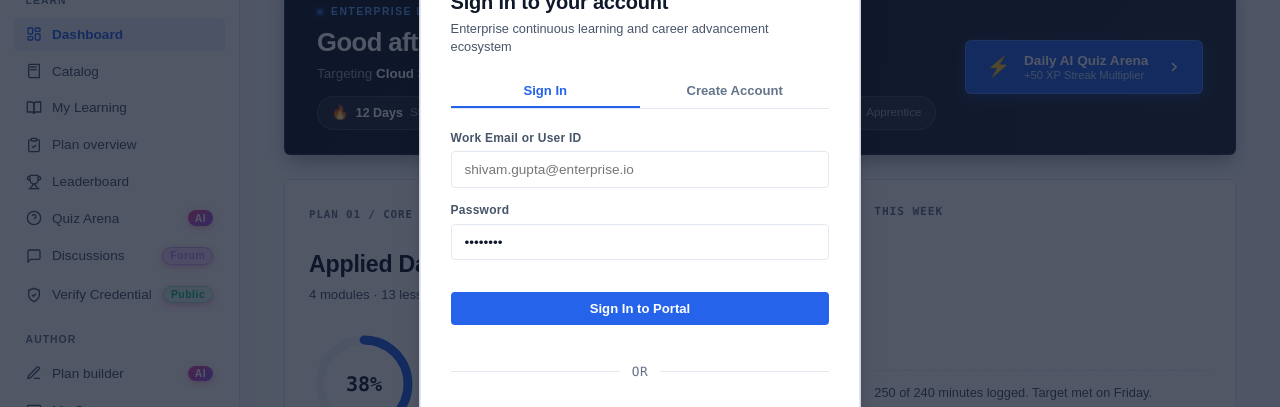
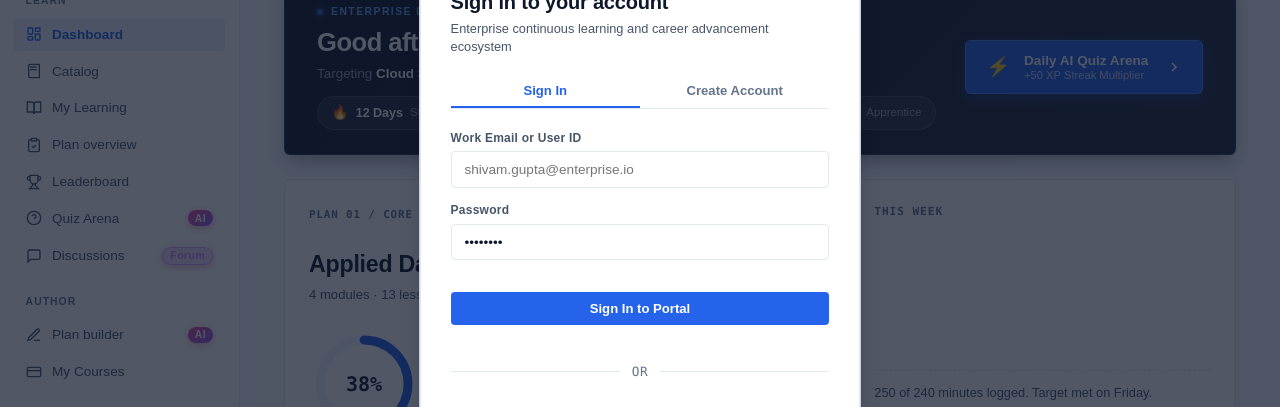
Before and after one commit to Mavihsg/learning-platform-CareerPulse, a plain HTML site: page src/main/resources/static/index.html in a window 1280 px wide. Shown: the part 115-522 px from the top of the page. Drawn offline with Linux system fonts and the light colour scheme; no server answers.

Commit message:
fix(ui): remove Verify Credential from left sidebar, keeping top header button

```diff
--- a/src/main/resources/static/index.html
+++ b/src/main/resources/static/index.html
@@ -254,14 +254,6 @@
                         <span>Discussions</span>
                         <span class="quiz-nav-chip" style="background: rgba(168, 85, 247, 0.2); color: #c084fc; border: 1px solid rgba(168, 85, 247, 0.4);">Forum</span>
                     </button>
-                    <button class="nav-item" id="nav-verify" onclick="App.promptCredentialVerification()">
-                        <svg class="nav-svg-icon" viewBox="0 0 24 24" fill="none" stroke="currentColor" stroke-width="2">
-                            <path d="M12 22s8-4 8-10V5l-8-3-8 3v7c0 6 8 10 8 10z"/>
-                            <path d="m9 12 2 2 4-4"/>
-                        </svg>
-                        <span>Verify Credential</span>
-                        <span class="quiz-nav-chip" style="background: rgba(16, 185, 129, 0.15); color: #10b981; border: 1px solid rgba(16, 185, 129, 0.3);">Public</span>
-                    </button>
                 </div>
 
                 <!-- AUTHOR Section -->
```
